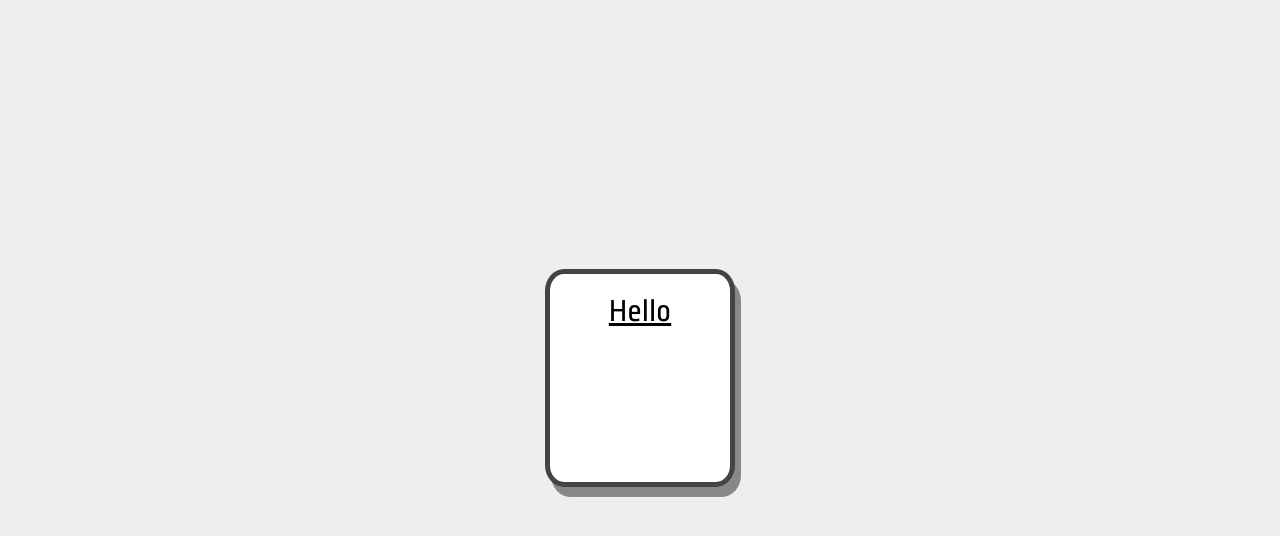
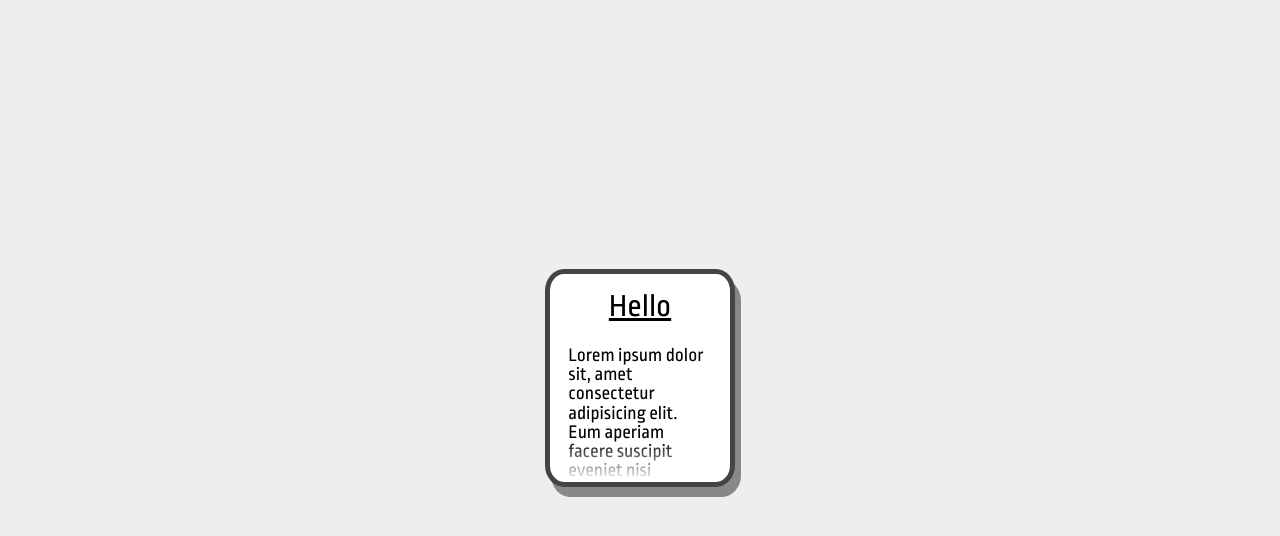
Before and after one commit to morgan-sam/Portfolio-Website, a Gatsby site: page / in a window 1280 px wide. Shown: the part 822-1358 px from the top of the page. Built offline with nearby package versions, Linux system fonts and the light colour scheme; Gatsby itself is replaced by a stand-in of ours.

Commit message:
Text on card fades out

```diff
--- a/src/components/Card.jsx
+++ b/src/components/Card.jsx
@@ -8,21 +8,45 @@ const Card = (props) => {
 		border: '5px solid #444',
 		borderRadius: '10%',
 		boxShadow: '6px 10px #888',
-		backgroundColor: '#fff'
+		backgroundColor: '#fff',
+		overflow: 'hidden'
 	};
 
 	const titleStyle = {
-		position: 'absolute',
-		top: '10%',
-		left: '50%',
-		transform: 'translateX(-50%)',
+		margin: '1rem auto',
+		display: 'block',
+		textAlign: 'center',
 		fontSize: '2rem',
 		textDecorationLine: 'underline'
+	};
+
+	const textStyle = {
+		display: 'block',
+		margin: '1.5rem auto',
+		width: '80%',
+		fontSize: '1.2rem',
+		boxSizing: 'border-box',
+		overflow: 'hidden'
+	};
+
+	const fadeOverlayStyle = {
+		position: 'absolute',
+		top: '0',
+		left: '0',
+		height: '100%',
+		width: '100%',
+		borderRadius: '10%',
+		background: 'linear-gradient(to bottom, rgba(255, 255, 255, 0) 80%, rgba(255, 255, 255, 1) 100%)'
 	};
 
 	return (
 		<div style={cardStyle}>
 			<div style={titleStyle}>Hello</div>
+			<div style={textStyle}>
+				Lorem ipsum dolor sit, amet consectetur adipisicing elit. Eum aperiam facere suscipit eveniet nisi
+				blanditiis consectetur!
+				<div style={fadeOverlayStyle} />
+			</div>
 		</div>
 	);
 };
```
